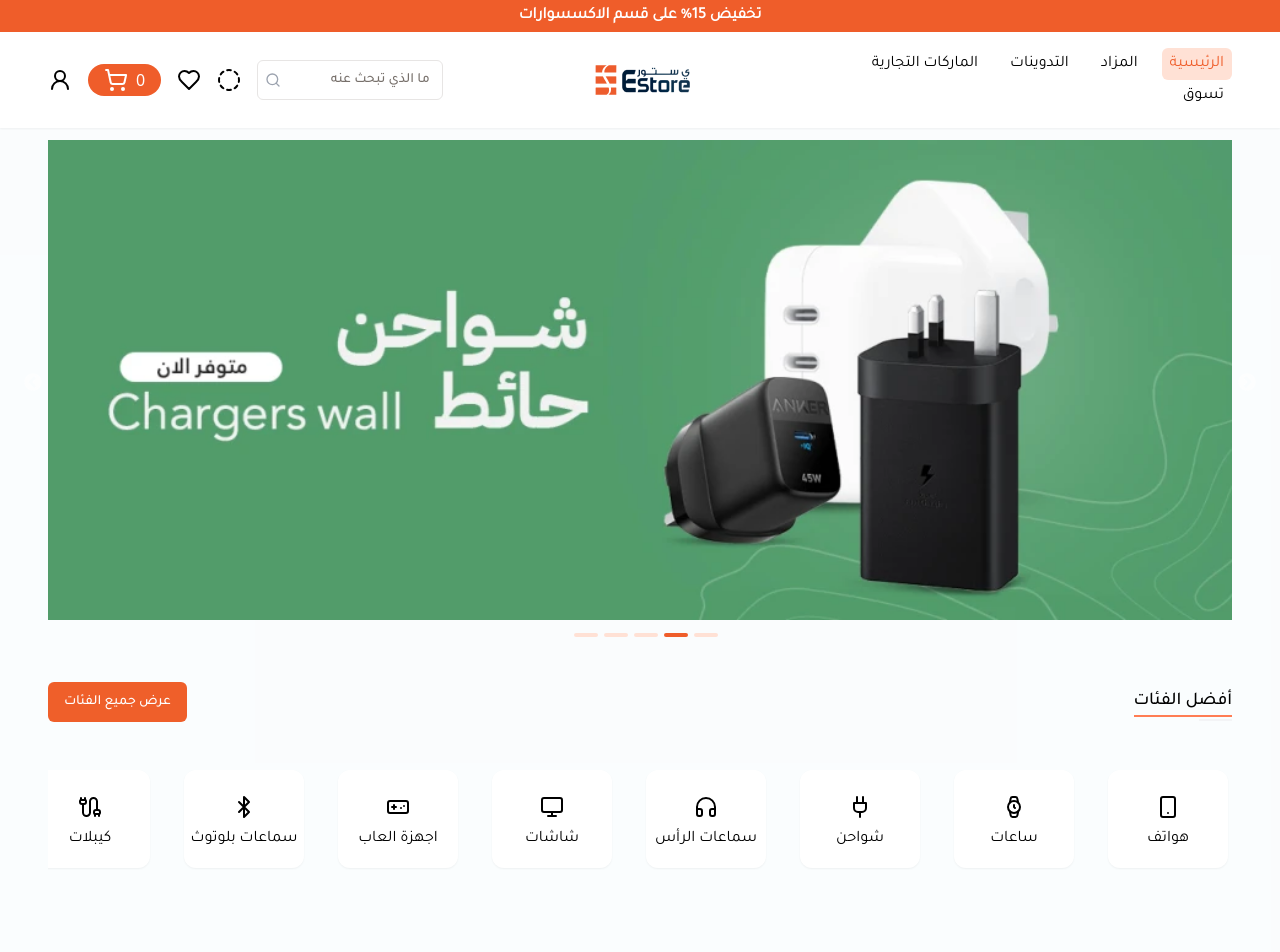
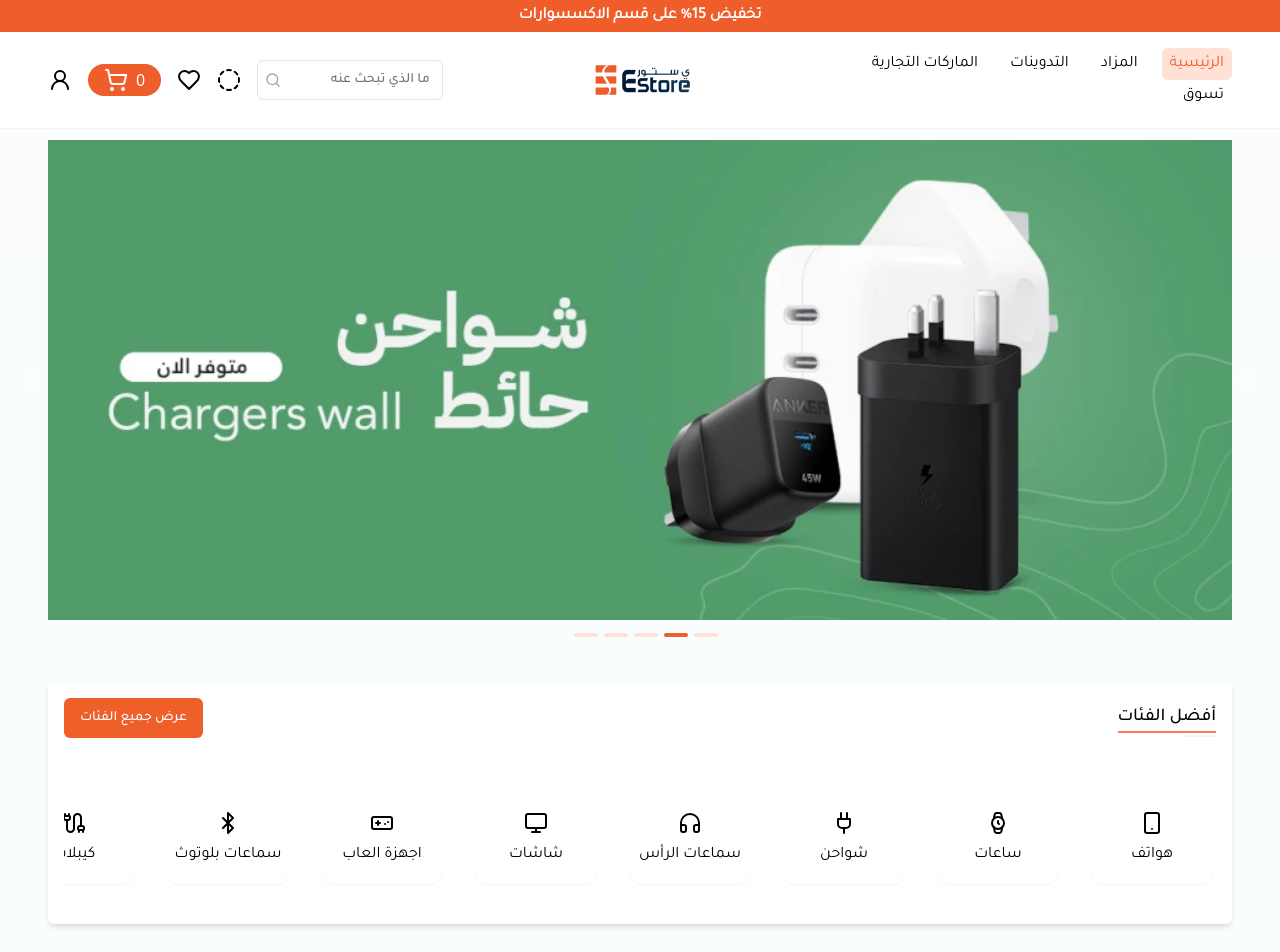
Before and after one commit to devhouse-org/e-store-frontend, a React (Vite) app: page / in a window 1280 px wide. Shown: the top 952 px of the page. Built offline with nearby package versions, Linux system fonts and the light colour scheme.

Commit message:
home shadow

```diff
--- a/src/components/Banner.tsx
+++ b/src/components/Banner.tsx
@@ -19,7 +19,7 @@
 }) => {
   return (
     <div
-      className={`relative w-full bg-white rounded-xl shadow-xl overflow-hidden border border-gray-100 ${className}`}
+      className={`relative w-full bg-white rounded-xl shadow-md overflow-hidden border border-gray-100 ${className}`}
     >
       <div className="flex flex-col md:flex-row justify-between p-6 md:p-10">
         {/* Left content */}
--- a/src/pages/Home.tsx
+++ b/src/pages/Home.tsx
@@ -115,7 +115,7 @@
       </div>
 
       {/* Category Carousel */}
-      <div className="mb-20">
+      <div className="mb-20 bg-white p-4 rounded-md shadow-md">
         {/* Header */}
         <div className="flex justify-between items-center mb-6">
           <div className="relative">
@@ -211,7 +211,7 @@
       </div>
 
       {/* Brands Carousel */}
-      <div className="mb-16 bg-white p-4 rounded-md">
+      <div className="mb-16 bg-white p-4 rounded-md shadow-md">
         {/* Header */}
         <div className="flex justify-between items-center mb-6">
           <div className="relative">
```
